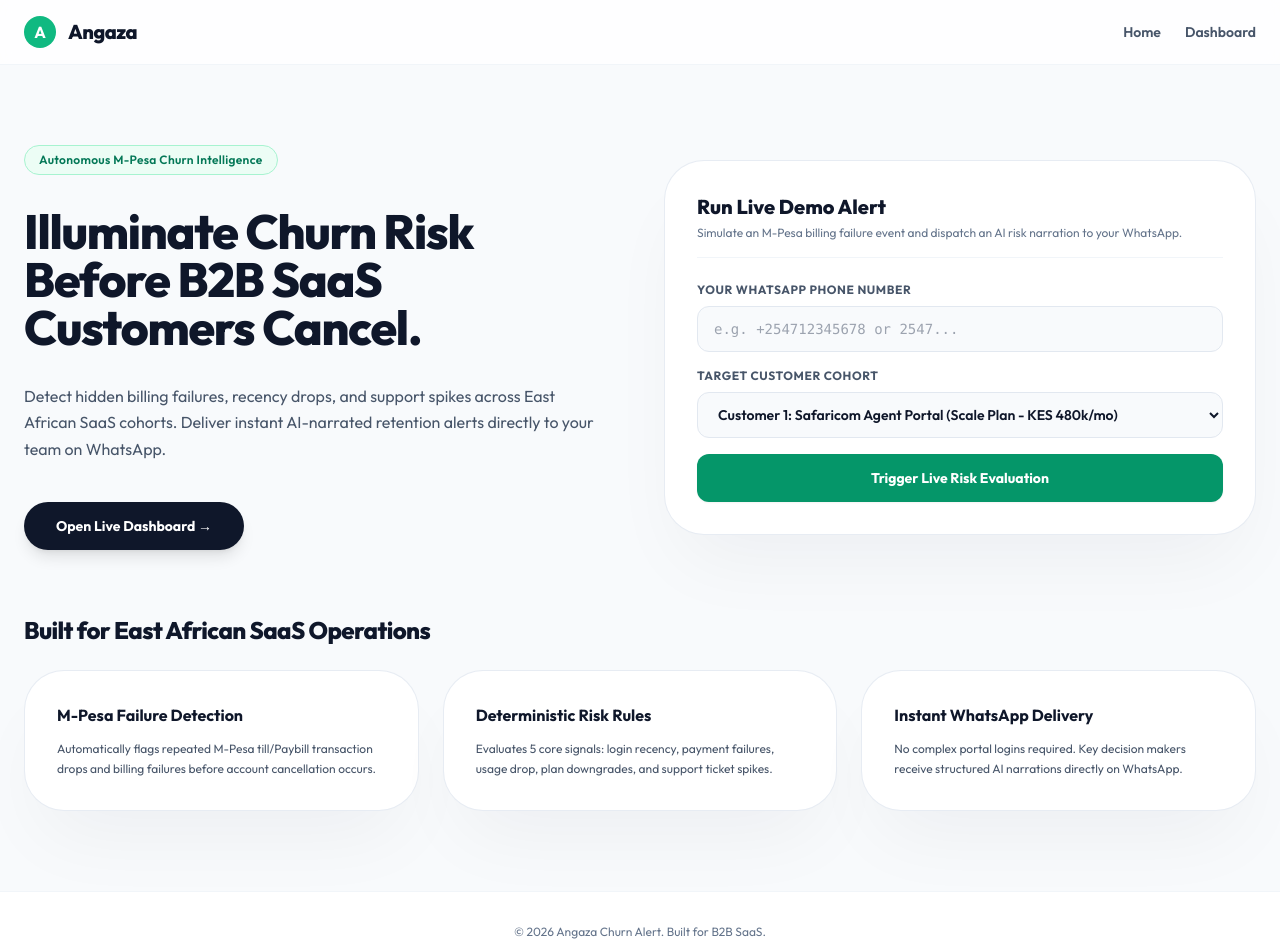
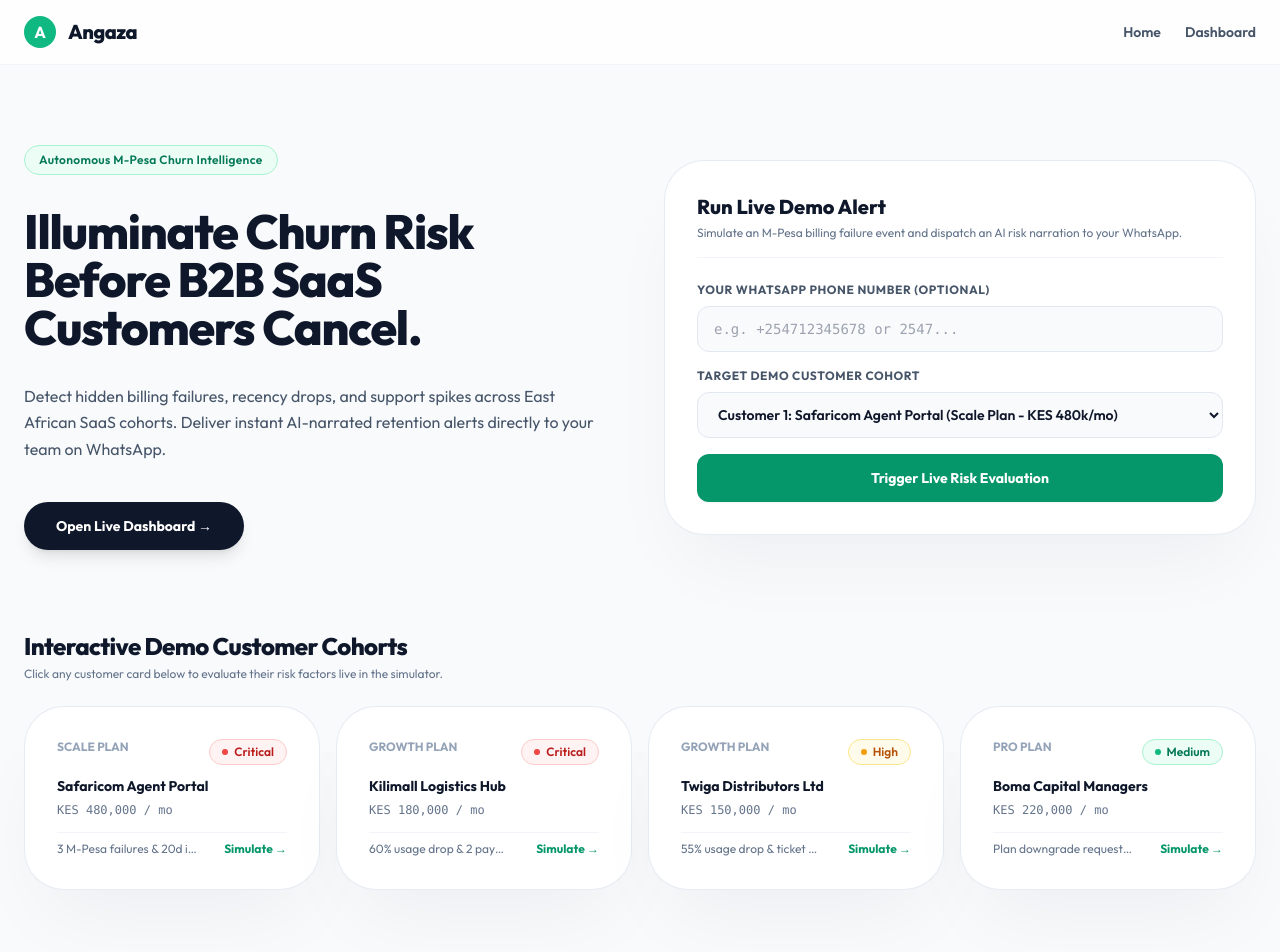
Before and after one commit to Glizocksama-2/Churnager, a Next.js app in the folder frontend/: page / in a window 1280 px wide. Shown: the top 952 px of the page. Built offline with nearby package versions, Linux system fonts and the light colour scheme; no server answers.

Commit message:
Add interactive demo customer cohort cards grid to landing page

```diff
--- a/frontend/src/app/page.tsx
+++ b/frontend/src/app/page.tsx
@@ -3,7 +3,6 @@
 import React, { useState } from "react";
 import { WhatsAppButton } from "../components/WhatsAppButton";
 import { TierBadge } from "../components/TierBadge";
-import { SignalBar } from "../components/SignalBar";
 
 export default function LandingPage() {
   const [phone, setPhone] = useState("");
@@ -17,7 +16,14 @@ export default function LandingPage() {
   }
   const API_URL = rawUrl.replace(/\/$/, "");
 
-  const triggerTestAlert = async () => {
+  const demoCustomers = [
+    { id: 1, name: "Safaricom Agent Portal", plan: "Scale", mrr: "480,000", tier: "critical", score: "100", reason: "3 M-Pesa failures & 20d inactivity" },
+    { id: 2, name: "Kilimall Logistics Hub", plan: "Growth", mrr: "180,000", tier: "critical", score: "85", reason: "60% usage drop & 2 payment drops" },
+    { id: 3, name: "Twiga Distributors Ltd", plan: "Growth", mrr: "150,000", tier: "high", score: "60", reason: "55% usage drop & ticket spike" },
+    { id: 4, name: "Boma Capital Managers", plan: "Pro", mrr: "220,000", tier: "medium", score: "40", reason: "Plan downgrade request & billing drop" },
+  ];
+
+  const triggerTestAlertFor = async (id: number) => {
     setLoading(true);
     setTestResult(null);
     try {
@@ -28,7 +34,7 @@ export default function LandingPage() {
         },
         body: JSON.stringify({
           event: {
-            customer_id: Number(selectedCustomerId),
+            customer_id: Number(id),
             type: "payment_failed",
             props: { amount: 145000, trigger: "interactive_demo" },
           },
@@ -42,6 +48,11 @@ export default function LandingPage() {
     } finally {
       setLoading(false);
     }
+  };
+
+  const runDemoForCustomer = (customerId: number) => {
+    setSelectedCustomerId(customerId);
+    triggerTestAlertFor(customerId);
   };
 
   return (
@@ -84,7 +95,7 @@ export default function LandingPage() {
             <div className="space-y-4 text-left">
               <div>
                 <label className="block text-xs font-bold uppercase tracking-wider text-slate-600 mb-2">
-                  Your WhatsApp Phone Number
+                  Your WhatsApp Phone Number (Optional)
                 </label>
                 <input
                   type="tel"
@@ -97,7 +108,7 @@ export default function LandingPage() {
 
               <div>
                 <label className="block text-xs font-bold uppercase tracking-wider text-slate-600 mb-2">
-                  Target Customer Cohort
+                  Target Demo Customer Cohort
                 </label>
                 <select
                   value={selectedCustomerId}
@@ -113,7 +124,7 @@ export default function LandingPage() {
               </div>
 
               <button
-                onClick={triggerTestAlert}
+                onClick={() => triggerTestAlertFor(selectedCustomerId)}
                 disabled={loading}
                 className="w-full py-3.5 bg-emerald-600 hover:bg-emerald-700 text-white font-bold text-sm rounded-xl transition shadow-sm disabled:opacity-50"
               >
@@ -157,8 +168,41 @@ export default function LandingPage() {
         </div>
       </div>
 
+      {/* Demo Customer Cohort Cards */}
+      <div className="space-y-6 text-left pt-4">
+        <div>
+          <h2 className="text-2xl font-extrabold text-slate-900 tracking-tight">Interactive Demo Customer Cohorts</h2>
+          <p className="text-xs text-slate-500 mt-1">Click any customer card below to evaluate their risk factors live in the simulator.</p>
+        </div>
+
+        <div className="grid md:grid-cols-4 gap-4">
+          {demoCustomers.map((c) => (
+            <div
+              key={c.id}
+              onClick={() => runDemoForCustomer(c.id)}
+              className="premium-card p-5 bg-white rounded-2xl border border-slate-200/80 hover:border-emerald-500/50 hover:shadow-md cursor-pointer transition space-y-3"
+            >
+              <div className="flex justify-between items-start">
+                <span className="text-xs font-bold text-slate-400 uppercase">{c.plan} Plan</span>
+                <TierBadge tier={c.tier} />
+              </div>
+
+              <div>
+                <h3 className="text-sm font-bold text-slate-900 leading-snug">{c.name}</h3>
+                <span className="text-xs font-mono text-slate-500">KES {c.mrr} / mo</span>
+              </div>
+
+              <div className="pt-2 border-t border-slate-100 flex items-center justify-between text-xs">
+                <span className="text-slate-500 truncate max-w-[140px]">{c.reason}</span>
+                <span className="font-bold text-emerald-600">Simulate &rarr;</span>
+              </div>
+            </div>
+          ))}
+        </div>
+      </div>
+
       {/* Feature Bento Grid */}
-      <div className="space-y-6 text-left">
+      <div className="space-y-6 text-left pt-4 border-t border-slate-100">
         <h2 className="text-2xl font-extrabold text-slate-900 tracking-tight">Built for East African SaaS Operations</h2>
         <div className="grid md:grid-cols-3 gap-6">
           <div className="premium-card p-6 bg-white rounded-2xl border border-slate-200/70 space-y-3">
```
